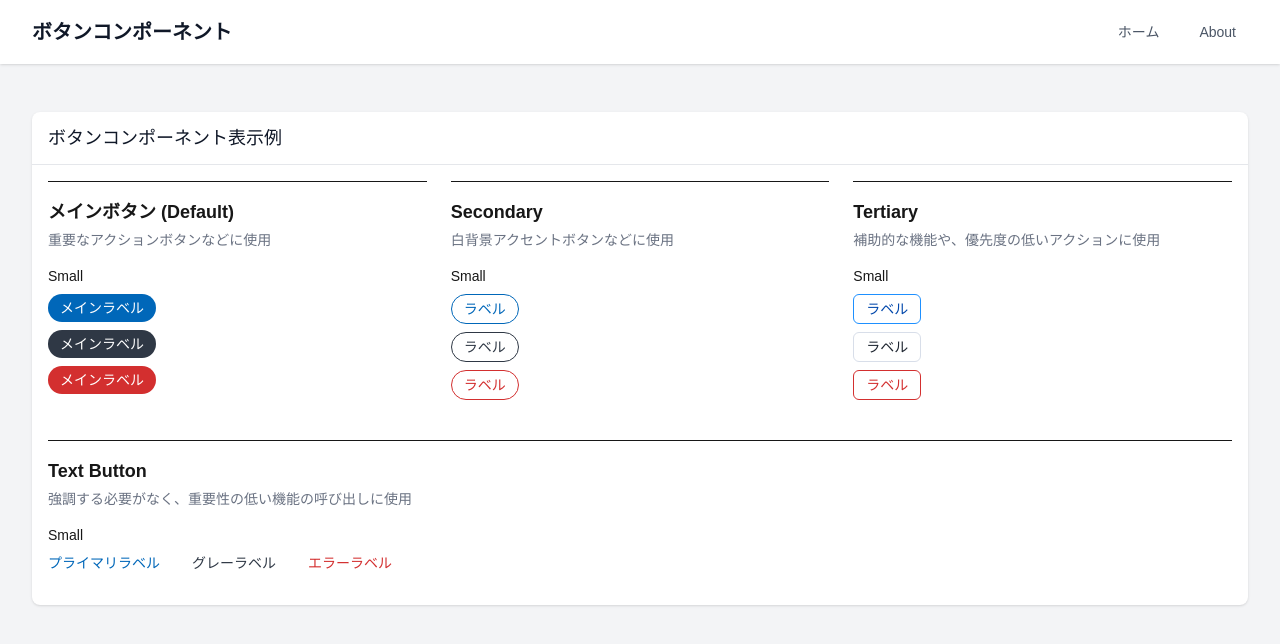
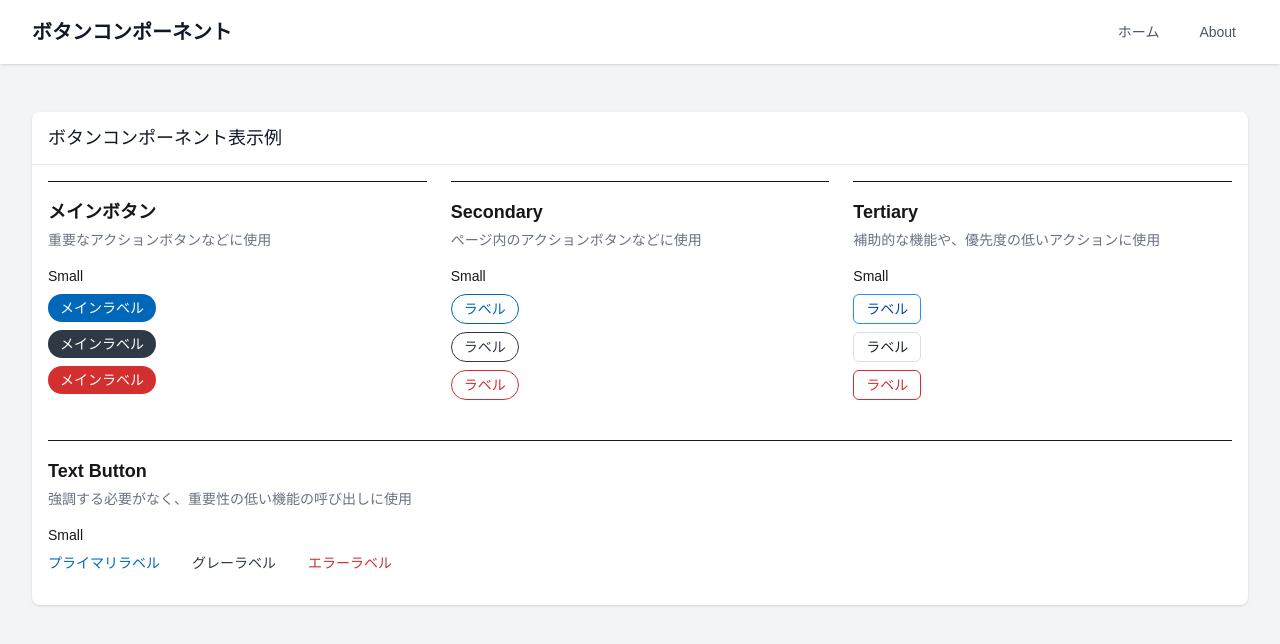
Before and after one commit to shimazakis0523/nextjs_uilib, a Next.js app: page / in a window 1280 px wide. Shown: the top 644 px of the page. Built offline with nearby package versions, Linux system fonts and the light colour scheme.

Commit message:
不要な設定ファイルを削除シンプル化

```diff
--- a/src/app/page.tsx
+++ b/src/app/page.tsx
@@ -18,7 +18,7 @@ export default function Home() {
             <div className="grid grid-cols-1 md:grid-cols-3 gap-6">
               {/* メインボタン (Default) */}
               <div className="border-t pt-4">
-                <h3 className="text-lg font-semibold mb-1">メインボタン (Default)</h3>
+                <h3 className="text-lg font-semibold mb-1">メインボタン</h3>
                 <p className="text-sm text-gray-500 mb-4">重要なアクションボタンなどに使用</p>
 
                 <h4 className="text-sm font-medium mb-2">Small</h4>
@@ -42,7 +42,7 @@ export default function Home() {
               {/* Secondary */}
               <div className="border-t pt-4">
                 <h3 className="text-lg font-semibold mb-1">Secondary</h3>
-                <p className="text-sm text-gray-500 mb-4">白背景アクセントボタンなどに使用</p>
+                <p className="text-sm text-gray-500 mb-4">ページ内のアクションボタンなどに使用</p>
 
                 <h4 className="text-sm font-medium mb-2">Small</h4>
                 <div className="space-y-2 mb-4">
--- a/src/components/button/BaseButton.tsx
+++ b/src/components/button/BaseButton.tsx
@@ -47,7 +47,6 @@ const BaseButton: React.FC<BaseButtonProps> = ({
   onClick,
   disabled = false,
   size = 'medium',
-  colorVariant = 'primary',
   fullWidth = false,
   style = {},
   hoverStyle = {},
--- a/src/components/button/MainButton.tsx
+++ b/src/components/button/MainButton.tsx
@@ -4,7 +4,6 @@ import React from 'react';
 import BaseButton, { ButtonSize, ButtonColorVariant } from './BaseButton';
 import { PRIMARY } from '../constants/colors/primary';
 import { GRAY } from '../constants/colors/gray';
-import { TEXT } from '../constants/colors/text';
 import { STATUS } from '../constants/colors/status';
 import { DISABLED } from '../constants/colors/disabled';
 
--- a/src/components/button/SecondaryButton.tsx
+++ b/src/components/button/SecondaryButton.tsx
@@ -3,9 +3,7 @@
 import React from 'react';
 import BaseButton, { ButtonSize, ButtonColorVariant } from './BaseButton';
 import { PRIMARY } from '../constants/colors/primary';
-import { TEXT } from '../constants/colors/text';
 import { GRAY } from '../constants/colors/gray';
-import { BORDER } from '../constants/colors/border';
 import { STATUS } from '../constants/colors/status';
 import { DISABLED } from '../constants/colors/disabled';
 
--- a/src/components/button/TextButton.tsx
+++ b/src/components/button/TextButton.tsx
@@ -2,7 +2,6 @@
 
 import React from 'react';
 import BaseButton, { ButtonSize, ButtonColorVariant } from './BaseButton';
-import { PRIMARY } from '../constants/colors/primary';
 import { GRAY } from '../constants/colors/gray';
 import { TEXT } from '../constants/colors/text';
 import { STATUS } from '../constants/colors/status';
--- a/src/components/button/index.ts
+++ b/src/components/button/index.ts
@@ -1,7 +1,6 @@
 // ボタンコンポーネントのエントリーポイント
 // ユーザー向けインターフェースとしてボタンコンポーネントをエクスポート
 
-import { BaseButtonProps } from './BaseButton';
 import MainButton from './MainButton';
 import SecondaryButton from './SecondaryButton';
 import TertiaryButton from './TertiaryButton';
@@ -9,12 +8,7 @@ import TextButton from './TextButton';
 
 // 既存の型定義を維持するためエクスポート
 export type { ButtonSize } from './BaseButton';
-
-// 各ボタンコンポーネントの型もエクスポート
-export { MainButtonProps } from './MainButton';
-export { SecondaryButtonProps } from './SecondaryButton';
-export { TertiaryButtonProps } from './TertiaryButton';
-export { TextButtonProps } from './TextButton';
+export type { MainButtonProps } from './MainButton';
 
 // 各ボタンコンポーネントをエクスポート
 export {
@@ -25,9 +19,11 @@ export {
 };
 
 // デフォルトではすべてのボタンをエクスポート
-export default {
+const Buttons = {
   Main: MainButton,
   Secondary: SecondaryButton,
   Tertiary: TertiaryButton,
   Text: TextButton,
 };
+
+export default Buttons;
--- a/src/components/constants/colors/disabled.ts
+++ b/src/components/constants/colors/disabled.ts
@@ -1,9 +1,7 @@
 // 無効状態（disabled）のカラー定義
 // コンポーネントが無効状態の時に使用する色を定義します
 
-import { PRIMARY } from './primary';
 import { GRAY } from './gray';
-import { STATUS } from './status';
 
 // 無効状態の色定義
 export const DISABLED_COLORS = {
```
